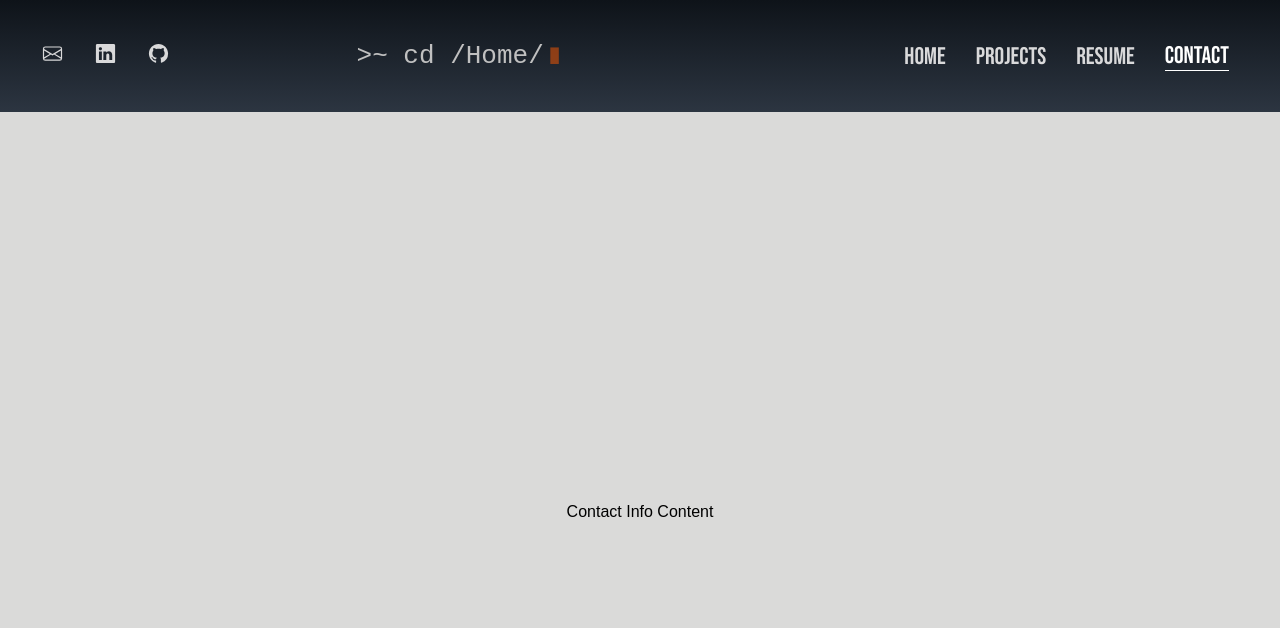
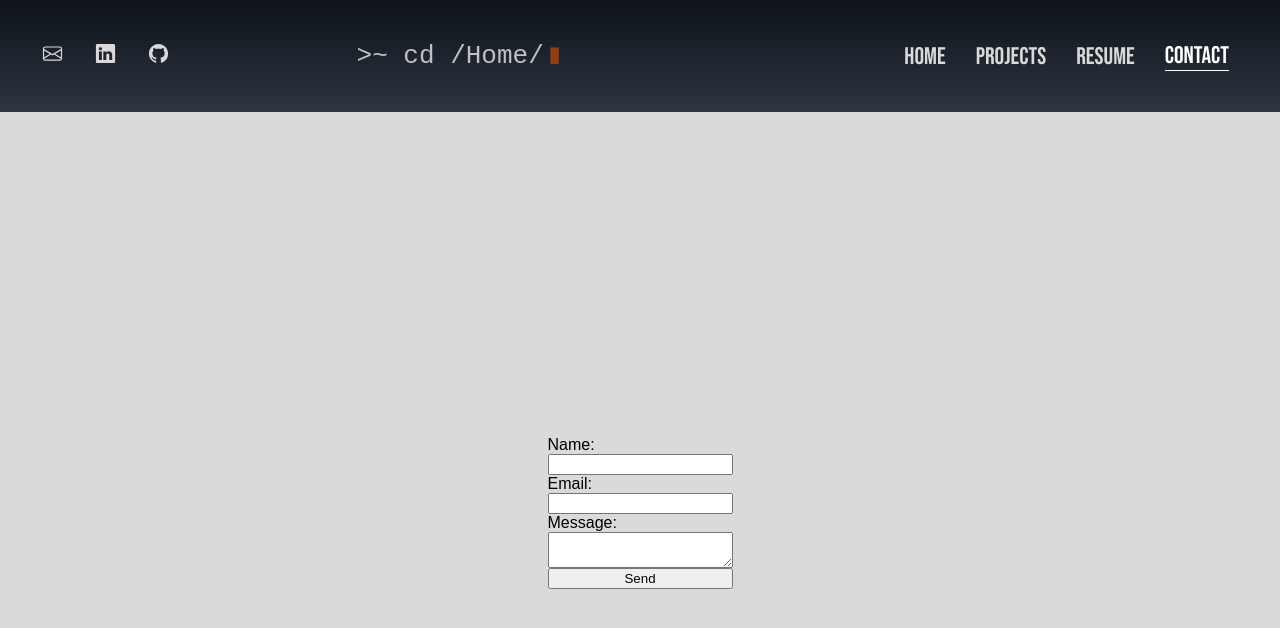
Before and after one commit to RaphaelChevallier/PersonalWebsite, a Next.js app in the folder personal-website/: page /contact in a window 1280 px wide. Shown: the top 628 px of the page. Built offline with nearby package versions, Linux system fonts and the light colour scheme.

Commit message:
contact page

```diff
--- a/personal-website/pages/contact.tsx
+++ b/personal-website/pages/contact.tsx
@@ -1,8 +1,47 @@
 import React from "react"
+import { useState } from 'react';
 import Layout from "../layouts/main_layout"
+import styles from "../styles/contact.module.css"
 
 const Contact = () => {
-  return <Layout>Contact Info Content</Layout>
+  const [name, setName] = useState('');
+  const [email, setEmail] = useState('');
+  const [message, setMessage] = useState('');
+
+  const handleEmailContact = e => {
+    e.preventDefault();
+    const data = {
+      name,
+      email,
+      message,
+    };
+    console.log(data);
+  };
+
+  return (
+    <Layout>
+      <form onSubmit={handleEmailContact} className={styles.form}>
+          <label htmlFor="name">Name:</label>
+          <input
+            id="name"
+            type="text"
+            onChange={e => setName(e.target.value)}
+          />
+          <label htmlFor="email">Email:</label>
+          <input
+            id="email"
+            type="email"
+            onChange={e => setEmail(e.target.value)}
+          />
+          <label htmlFor="message">Message:</label>
+          <textarea
+            id="message"
+            onChange={e => setMessage(e.target.value)}
+          />
+          <button type="submit">Send</button>
+        </form>
+    </Layout>
+  )
 }
 
 export default Contact
--- /dev/null
+++ b/personal-website/styles/contact.module.css
@@ -0,0 +1,6 @@
+.form{
+    display:flex;
+    flex-direction:column;
+    justify-content: center;
+    align-content: center;
+}
--- a/personal-website/styles/index.module.css
+++ b/personal-website/styles/index.module.css
@@ -1,14 +1,20 @@
 .titleBar{
     color: #0E1319;
     font-size: 2.5em;
+    margin-left: 5%;
+    margin-right: 5%;
 }
 
 .secondTitle{
     color: #0E1319;
     font-size: 2em;
+    margin-left: 5%;
+    margin-right: 5%;
 }
 
 .aboutMe{
     color: #2C3541;
     font-size: 1.2em;
+    margin-left: 5%;
+    margin-right: 5%;
 }
```
